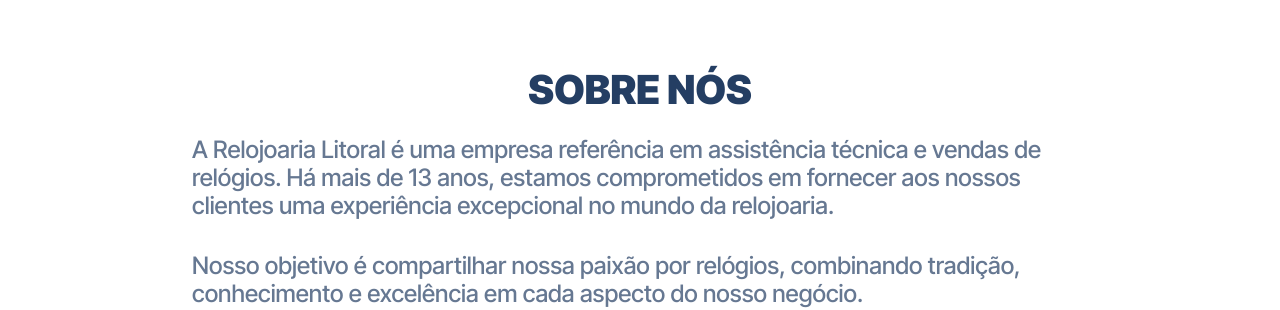
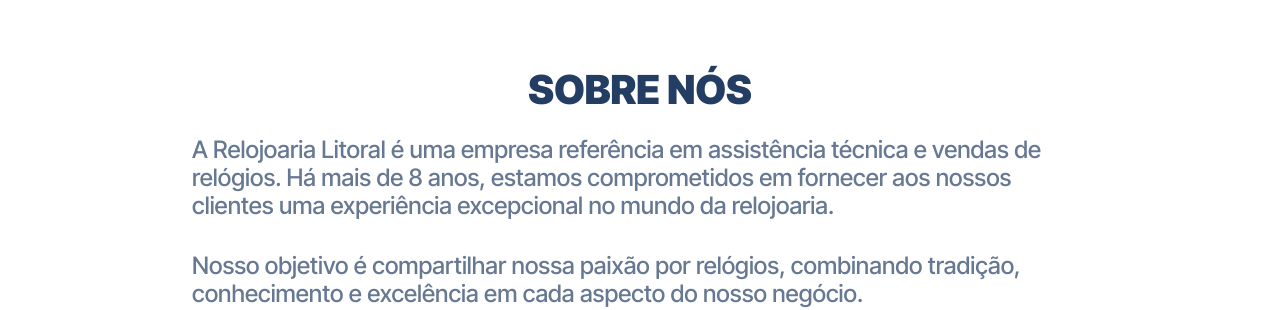
Before and after one commit to vinioliveirar/relojoarialitoral, a Next.js app: page / in a window 1280 px wide. Shown: the part 1720-2030 px from the top of the page. Built offline with nearby package versions, Linux system fonts and the light colour scheme; a web font is replaced by a local one.

Commit message:
adjust about

```diff
--- a/src/app/components/sobre/index.tsx
+++ b/src/app/components/sobre/index.tsx
@@ -12,7 +12,7 @@ export default function Sobre() {
             <div>
               <p>
                 A Relojoaria Litoral é uma empresa referência em assistência técnica e vendas de
-                relógios. Há mais de 13 anos, estamos comprometidos em fornecer aos nossos clientes
+                relógios. Há mais de 8 anos, estamos comprometidos em fornecer aos nossos clientes
                 uma experiência excepcional no mundo da relojoaria.
               </p>
               <p>
```
